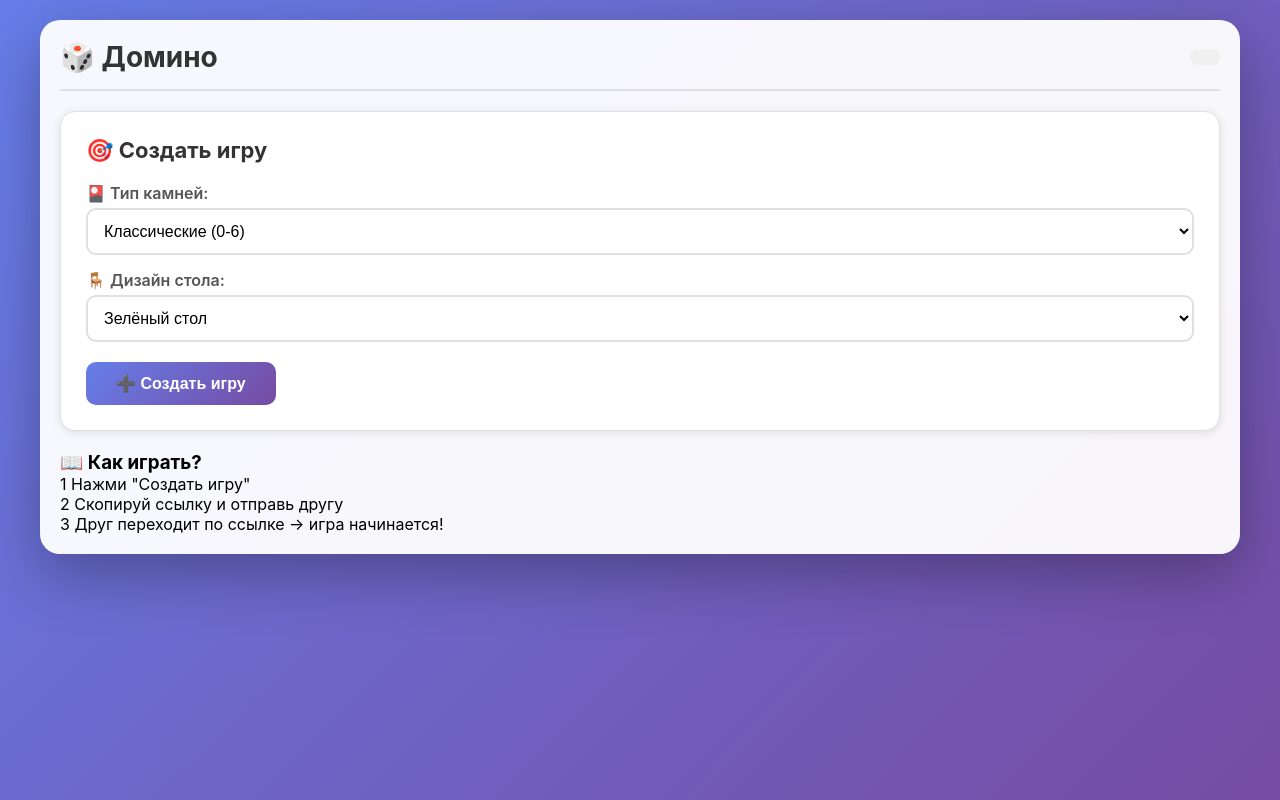
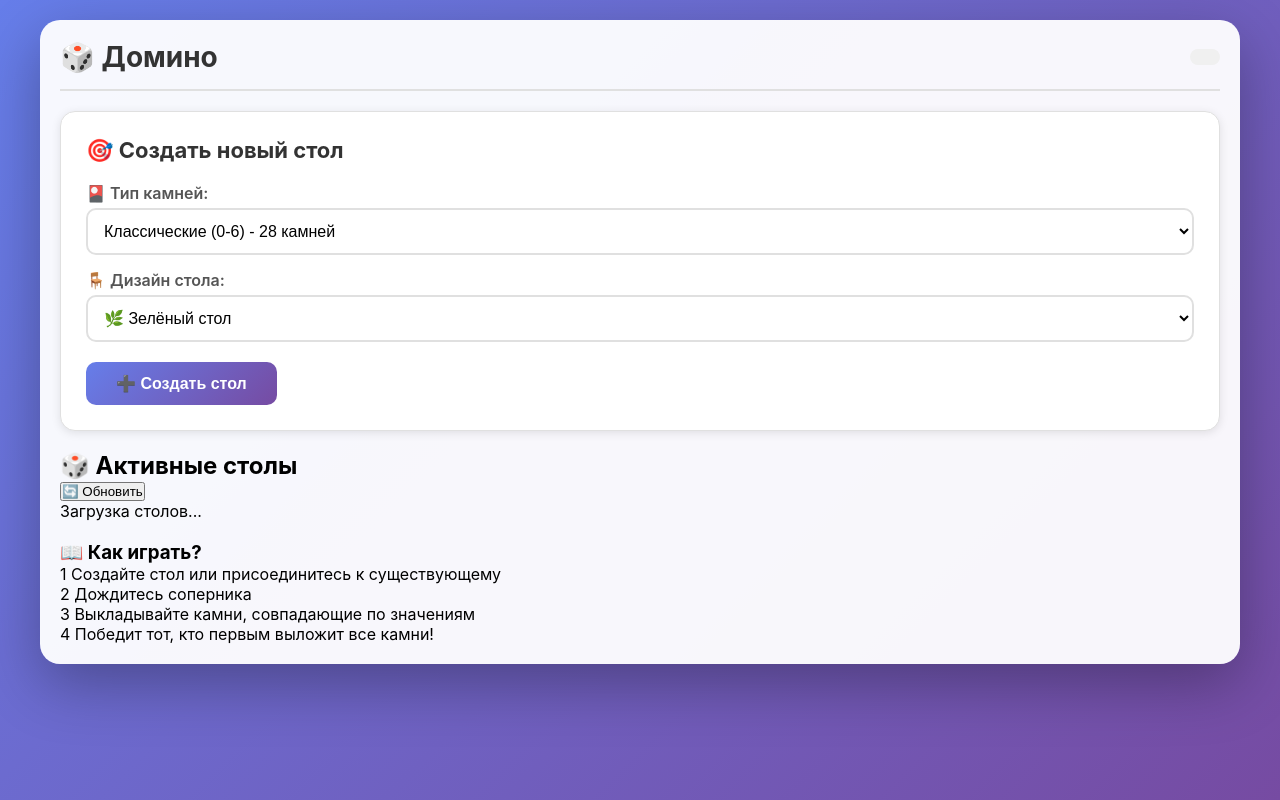
Before and after one commit to terrori1985/dominogame, a website: page index.html in a window 1280 px wide. Drawn offline with Linux system fonts and the light colour scheme; a script that the page names is missing.

Commit message:
Update index.html

```diff
--- a/index.html
+++ b/index.html
@@ -14,31 +14,42 @@
         </div>
 
         <div class="lobby-content">
-            <!-- Создание игры -->
+            <!-- Блок 1: Создание игры -->
             <div id="createGameBox" class="create-game-box">
-                <h2>🎯 Создать игру</h2>
+                <h2>🎯 Создать новый стол</h2>
                 <div class="settings-mini">
                     <div class="setting-item">
                         <label>🎴 Тип камней:</label>
                         <select id="gameStoneType">
-                            <option value="classic">Классические (0-6)</option>
-                            <option value="extended">Расширенные (0-9)</option>
-                            <option value="max">Максимальные (0-12)</option>
+                            <option value="classic">Классические (0-6) - 28 камней</option>
+                            <option value="extended">Расширенные (0-9) - 55 камней</option>
+                            <option value="max">Максимальные (0-12) - 91 камень</option>
                         </select>
                     </div>
                     <div class="setting-item">
                         <label>🪑 Дизайн стола:</label>
                         <select id="gameTableTheme">
-                            <option value="green">Зелёный стол</option>
-                            <option value="wood">Деревянный стол</option>
-                            <option value="dark">Тёмный стол</option>
+                            <option value="green">🌿 Зелёный стол</option>
+                            <option value="wood">🪵 Деревянный стол</option>
+                            <option value="dark">🌙 Тёмный стол</option>
                         </select>
                     </div>
                 </div>
-                <button id="createGameBtn" class="btn-primary">➕ Создать игру</button>
+                <button id="createGameBtn" class="btn-primary">➕ Создать стол</button>
             </div>
 
-            <!-- Ожидание -->
+            <!-- Блок 2: Список активных столов -->
+            <div id="activeGamesBox" class="active-games-box">
+                <div class="active-games-header">
+                    <h2>🎲 Активные столы</h2>
+                    <button id="refreshGamesBtn" class="btn-refresh">🔄 Обновить</button>
+                </div>
+                <div id="gamesList" class="games-list">
+                    <div class="loading-games">Загрузка столов...</div>
+                </div>
+            </div>
+
+            <!-- Блок 3: Ожидание игрока -->
             <div id="waitingGame" class="waiting-game hidden">
                 <div class="waiting-header">
                     <span class="waiting-spinner">⏳</span>
@@ -49,34 +60,36 @@
                     <p class="code-label">🔗 Ссылка для приглашения:</p>
                     <input type="text" id="inviteLink" class="invite-link-input" readonly>
                     <button id="copyInviteBtn" class="btn-primary copy-btn">📋 Скопировать ссылку</button>
-                    <p class="hint">Отправьте эту ссылку другу в Telegram. Он нажмёт на неё и присоединится к игре!</p>
+                    <p class="hint">Отправьте ссылку другу. Он нажмёт на неё и присоединится к игре!</p>
                 </div>
 
                 <div class="waiting-players">
-                    <h3>👥 Игроки в лобби:</h3>
-                    <ul id="playersList">
-                        <li>👑 Ожидание...</li>
-                    </ul>
+                    <h3>👥 Игроки за столом:</h3>
+                    <ul id="playersList"></ul>
                 </div>
 
-                <button id="cancelGameBtn" class="btn-danger">❌ Отменить</button>
+                <button id="cancelGameBtn" class="btn-danger">❌ Отменить создание</button>
             </div>
 
-            <!-- Информация -->
+            <!-- Блок 4: Информация -->
             <div id="infoBox" class="info-box">
                 <h3>📖 Как играть?</h3>
                 <div class="info-steps">
                     <div class="step">
                         <span class="step-number">1</span>
-                        <span>Нажми "Создать игру"</span>
+                        <span>Создайте стол или присоединитесь к существующему</span>
                     </div>
                     <div class="step">
                         <span class="step-number">2</span>
-                        <span>Скопируй ссылку и отправь другу</span>
+                        <span>Дождитесь соперника</span>
                     </div>
                     <div class="step">
                         <span class="step-number">3</span>
-                        <span>Друг переходит по ссылке → игра начинается!</span>
+                        <span>Выкладывайте камни, совпадающие по значениям</span>
+                    </div>
+                    <div class="step">
+                        <span class="step-number">4</span>
+                        <span>Победит тот, кто первым выложит все камни!</span>
                     </div>
                 </div>
             </div>
```
